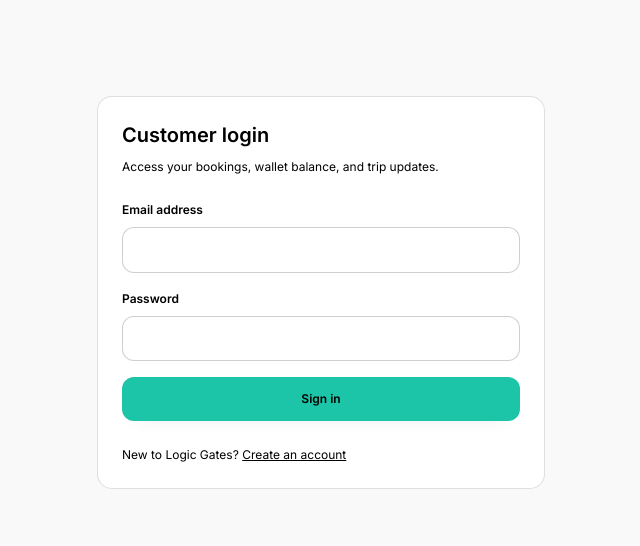
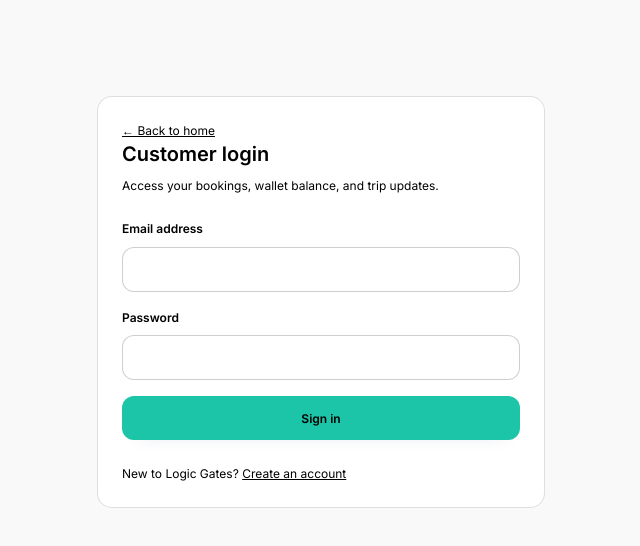
Before and after one commit to adesinamayowalogicgates-sketch/logic-gates-logistics, a Next.js app: page /app/login in a window 1280 px wide. Shown: the top 546 px of the page, without its empty margins (319-959 px from the left). Built offline with nearby package versions, Linux system fonts and the light colour scheme.

Commit message:
Baseline: auth + prisma + supabase working in production

```diff
--- a/app/app/(auth)/login/page.tsx
+++ b/app/app/(auth)/login/page.tsx
@@ -40,6 +40,9 @@ export default function LoginPage() {
 
   return (
     <div className="mx-auto w-full max-w-md rounded-2xl border border-border-muted/20 bg-white p-6">
+      <Link href="/" className="text-body text-text-primary underline">
+        ← Back to home
+      </Link>
       <h1 className="text-h1 font-semibold text-text-primary">Customer login</h1>
       <p className="mt-2 text-body text-muted">
         Access your bookings, wallet balance, and trip updates.
--- a/app/app/(auth)/register/page.tsx
+++ b/app/app/(auth)/register/page.tsx
@@ -43,6 +43,9 @@ export default function RegisterPage() {
 
   return (
     <div className="mx-auto w-full max-w-md rounded-2xl border border-border-muted/20 bg-white p-6">
+      <Link href="/" className="text-body text-text-primary underline">
+        ← Back to home
+      </Link>
       <h1 className="text-h1 font-semibold text-text-primary">Create account</h1>
       <p className="mt-2 text-body text-muted">
         Register to manage bookings across Lagos and the South-West.
```
